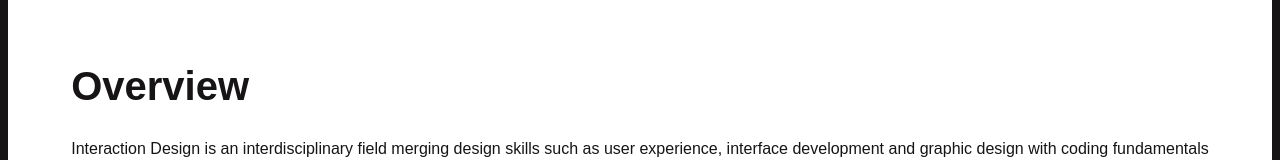
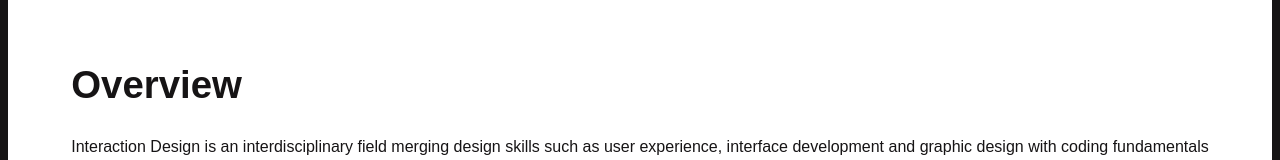
Before and after one commit to idd-de-19/idd-de-19.github.io, a plain HTML site: page index.html in a window 1280 px wide. Shown: the part 429-589 px from the top of the page. Drawn offline with Linux system fonts and the light colour scheme.

Commit message:
updated css

```diff
--- a/css/index.css
+++ b/css/index.css
@@ -15,7 +15,7 @@ body {
 
 h1 {
 	font-family: arial;
-	font-size: 2.5rem;
+	font-size: 2.4rem;
 }
 
 h2 {
```
